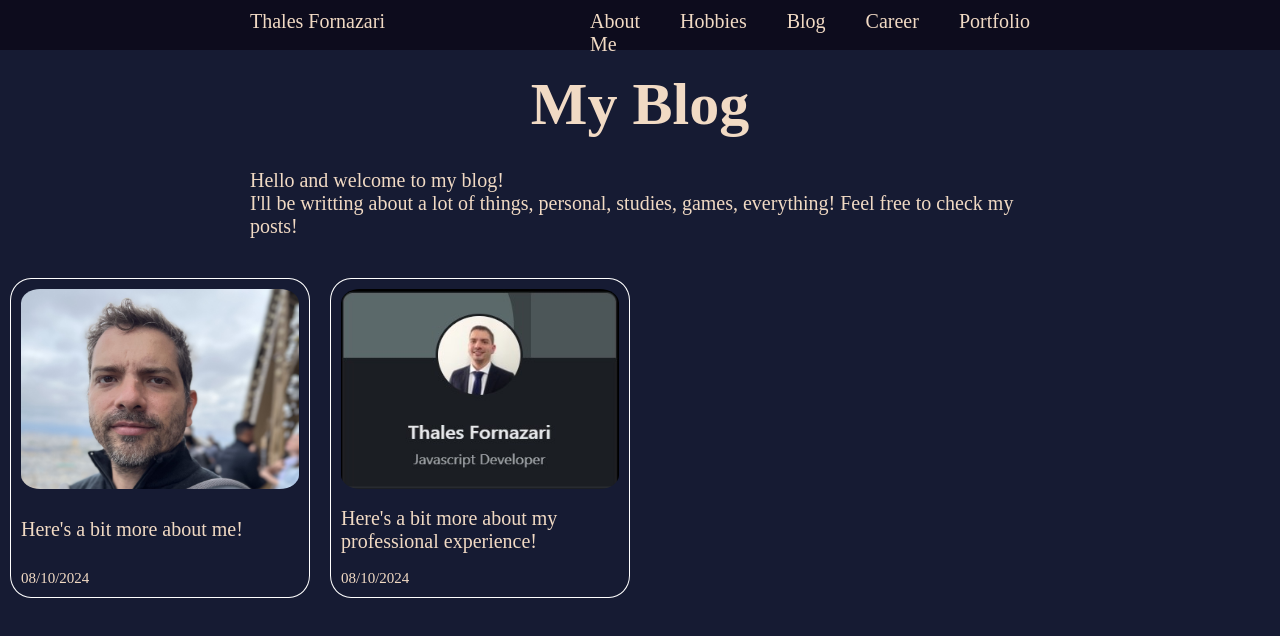
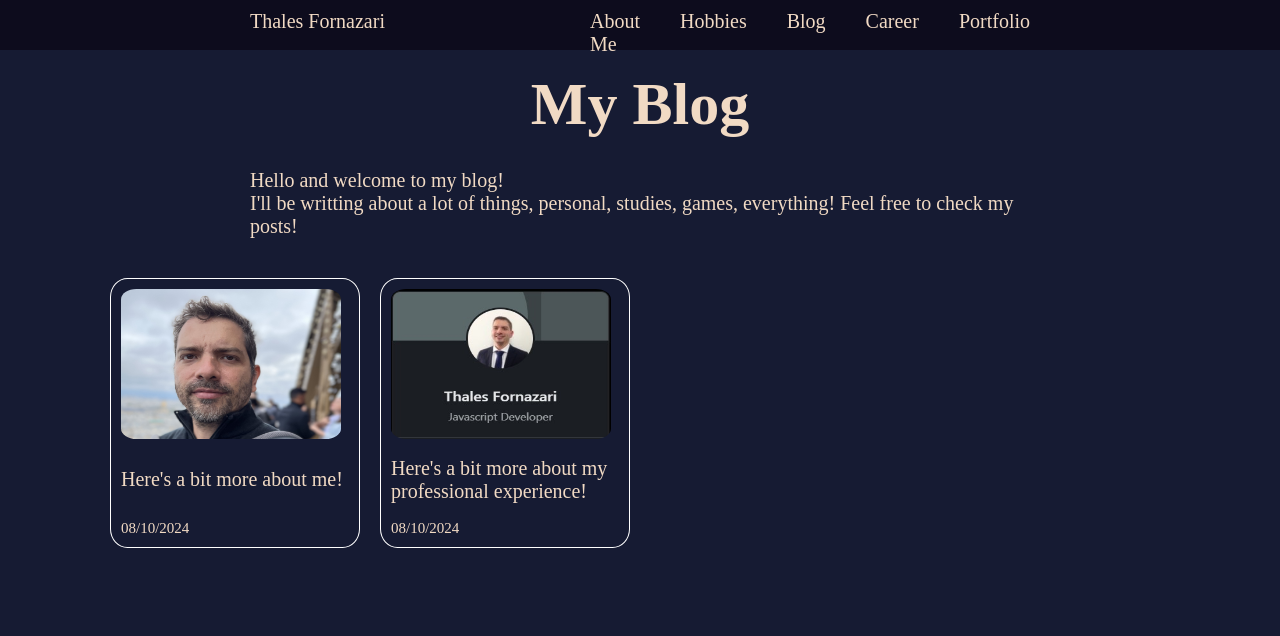
Before and after one commit to thalfor/websiteFrontend, a React (Vite) app: page /Blog in a window 1280 px wide. Shown: the top 636 px of the page. Built offline with nearby package versions, Linux system fonts and the light colour scheme; a web font is replaced by a local one.

Commit message:
updating BlogMain page

```diff
--- a/src/pages/blogMainEng/styles.js
+++ b/src/pages/blogMainEng/styles.js
@@ -25,11 +25,12 @@ export const Container = styled.div`
     margin-top: 4rem;
 
     display: grid;
-    grid-template-columns: 30rem 30rem 30rem 30rem;
+    grid-template-columns: 25rem 25rem 25rem 25rem;
     grid-gap: 2rem;
 
     img {
-      height: 20rem;
+      height: 15rem;
+      width: 22rem;
       border-radius: 7%;
     }
 
@@ -37,7 +38,7 @@ export const Container = styled.div`
       border: 1px solid white;
       border-radius: 7%;
 
-      height: 32rem;
+      height: 27rem;
       padding: 1rem;
 
       display: flex;
```
